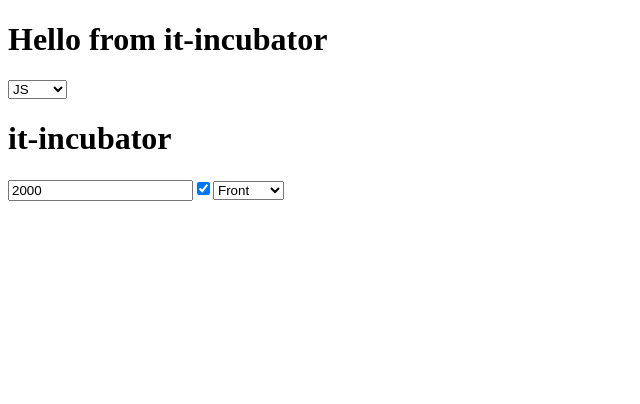
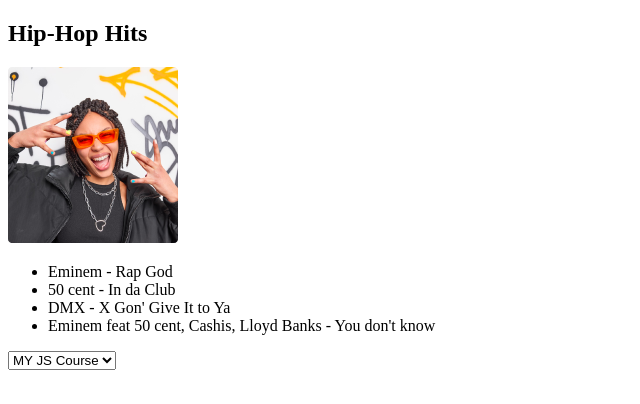
Before and after one commit to Liverpool4ik/It.Incubator_PlayList-Practice, a plain HTML site: page index.html in a window 1280 px wide. Shown: the whole page, without its empty margins (0-640 px from the left). Drawn offline with Linux system fonts and the light colour scheme.

Commit message:
render function.1

```diff
--- a/index.html
+++ b/index.html
@@ -21,7 +21,7 @@
 <html>
 	<head>
 		<meta charset="UTF-8" />
-		<title>lesson_1</title>
+		<title>Sprint_1 Week_1</title>
 		<!-- <style>
 			input {
 				width: 100%;
@@ -50,8 +50,8 @@
 		<div>
 			<input type="radio" />
 			<input type="checkbox" />
-		</div>
-		<div>
+		</div> -->
+		<!-- <div>
 			<select>
 				<option value="1">HTML</option>
 				<option value="2">CSS</option>
@@ -59,15 +59,15 @@
 				<option value="4">ReactJS</option>
 				<option value="5">NestJS</option>
 			</select>
-		</div>
-		<div>
+		</div> -->
+		<!-- <div>
 			<img src="https://it-incubator.io/_next/static/media/logo.8a063c2a.svg" />
 		</div>
 		<div>
 			<audio
 				controls
 				src="https://file-examples.com/storage/febf69dcf3656dfd992b0fa/2017/11/file_example_MP3_1MG.mp3"
-			/>
-		</div> -->
+			/> -->
+		<!-- </div> -->
 	</body>
 </html>
--- a/player.js
+++ b/player.js
@@ -1,44 +1,139 @@
-// // data
+// data
+let playlist = {
+	title: "Hip-Hop Hits",
+	coverImageUrl: "img/coverImage.png",
+	tracksInfo: {
+		totalTracksCount: 4,
+		tracksDurationInSeconds: 733,
+	},
+	trackList: [
+		{
+			trackImageUrl: "img/image-1.png",
+			artistName: "Eminem",
+			songTitle: "Rap God",
+			trackUrl: "/musicTracks/track-1.mp3",
+			isHot: true,
+		},
+		{
+			trackImageUrl: "img/image-2.png",
+			artistName: "50 cent",
+			songTitle: "In da Club",
+			trackUrl: "/musicTracks/track-2.mp3",
+			isHot: false,
+		},
 
-// let playList = {
-// 	title: "Hip-Hop Hits",
-// 	coverImageUrl: "./img/coverImage.png",
-// 	tracksInfo: {
-// 		totalTracksCount: 4,
-// 		trackDurationInSeconds: 733,
-// 	},
-// 	tracks: [
-// 		{
-// 			coverImageUrl: "./img/image-1.png",
-// 			artistName: "Eminem",
-// 			songTitle: "Rap-God,",
-// 			fileUrl: "./musicTracks/track-1.mp3",
-// 			isHot: true,
-// 		},
+		{
+			trackImageUrl: "img/image-13png",
+			artistName: "DMX",
+			songTitle: "X Gon' Give It to Ya",
+			trackUrl: "/musicTracks/track-3.mp3",
+			isHot: false,
+		},
 
-// 		{
-// 			coverImageUrl: "./img/image-2.png",
-// 			artistName: "50 cent",
-// 			songTitle: "Rap-God,",
-// 			fileUrl: "./musicTracks/track-2.mp3",
-// 			isHot: false,
-// 		},
+		{
+			trackImageUrl: "img/image-4.png",
+			artistName: "Eminem feat 50 cent, Cashis, Lloyd Banks",
+			songTitle: "You don't know",
+			trackUrl: "/musicTracks/track-4.mp3",
+			isHot: false,
+		},
+	],
+};
 
-// 		{
-// 			coverImageUrl: "./img/image-3.png",
-// 			artistName: "DMX",
-// 			songTitle: "X Gone'Give It To Ya,",
-// 			fileUrl: "./musicTracks/track-3.mp3",
-// 			isHot: false,
-// 		},
-// 		{
-// 			coverImageUrl: "./img/image-4.png",
-// 			artistName: "Eminem fet 50 cent, Cashis, Lloyd Banks ",
-// 			songTitle: "You don't know",
-// 			fileUrl: "./musicTracks/track-4.mp3",
-// 			isHot: false,
-// 		},
-// 	],
-// };
+/**
 
-// //render
+// (BEFORE  changing "playList" onto "playListForRendering" in function renderPlayList --
+// playListTitle Element.append(... playList.title и т.д. ==>> ... playListForRendering.title и т.д.)) ======================================================
+
+renderPlaylist(playlist);
+
+function renderPlaylist(playListForRendering) {
+	let playListTitleElement = document.createElement("h2");
+	playListTitleElement.append(playlist.title);
+	document.body.append(playListTitleElement);
+
+	let playListCoverImageElement = document.createElement("img");
+	playListCoverImageElement.src = playlist.coverImageUrl;
+	document.body.append(playListCoverImageElement);
+
+	let tracksListElement = document.createElement("ul");
+
+	let track0Element = document.createElement("li");
+	track0Element.append(
+		playlist.trackList[0].artistName + " - " + playlist.trackList[0].songTitle
+	);
+	tracksListElement.append(track0Element);
+
+	let track1Element = document.createElement("li");
+	track1Element.append(
+		playlist.trackList[1].artistName + " - " + playlist.trackList[1].songTitle
+	);
+	tracksListElement.append(track1Element);
+
+	let track2Element = document.createElement("li");
+	track2Element.append(
+		playlist.trackList[2].artistName + " - " + playlist.trackList[2].songTitle
+	);
+	tracksListElement.append(track2Element);
+
+	let track3Element = document.createElement("li");
+	track3Element.append(
+		playlist.trackList[3].artistName + " - " + playlist.trackList[3].songTitle
+	);
+	tracksListElement.append(track3Element);
+
+	document.body.append(tracksListElement);
+}
+ */
+
+// ================== render
+// (after changing "playList" onto "playListForRendering" in function renderPlayList --
+// playListTitle Element.append(... playList.title и т.д. ==>> ... playListForRendering.title и т.д. )) ======================================================
+
+renderPlaylist(playlist);
+
+function renderPlaylist(playListForRendering) {
+	let playListTitleElement = document.createElement("h2");
+	playListTitleElement.append(playListForRendering.title);
+	document.body.append(playListTitleElement);
+
+	let playListCoverImageElement = document.createElement("img");
+	playListCoverImageElement.src = playListForRendering.coverImageUrl;
+	document.body.append(playListCoverImageElement);
+
+	let tracksListElement = document.createElement("ul");
+
+	let track0Element = document.createElement("li");
+	track0Element.append(
+		playListForRendering.trackList[0].artistName +
+			" - " +
+			playListForRendering.trackList[0].songTitle
+	);
+	tracksListElement.append(track0Element);
+
+	let track1Element = document.createElement("li");
+	track1Element.append(
+		playListForRendering.trackList[1].artistName +
+			" - " +
+			playListForRendering.trackList[1].songTitle
+	);
+	tracksListElement.append(track1Element);
+
+	let track2Element = document.createElement("li");
+	track2Element.append(
+		playListForRendering.trackList[2].artistName +
+			" - " +
+			playListForRendering.trackList[2].songTitle
+	);
+	tracksListElement.append(track2Element);
+
+	let track3Element = document.createElement("li");
+	track3Element.append(
+		playListForRendering.trackList[3].artistName +
+			" - " +
+			playListForRendering.trackList[3].songTitle
+	);
+	tracksListElement.append(track3Element);
+
+	document.body.append(tracksListElement);
+}
--- a/sprint_1_lessons_practice.js
+++ b/sprint_1_lessons_practice.js
@@ -1,51 +1,51 @@
-// Создание элемента заголовка (h1) и добавление текста к этому элементу
-const titleElement = document.createElement("h1");
-titleElement.append("Hello from it-incubator");
+// // Создание элемента заголовка (h1) и добавление текста к этому элементу
+// const titleElement = document.createElement("h1");
+// titleElement.append("Hello from it-incubator");
 
-// Добавление элемента заголовка в тело документа
-document.body.append(titleElement);
+// // Добавление элемента заголовка в тело документа
+// document.body.append(titleElement);
 
-// Создание выпадающего списка (select)
-const techSelectElement = document.createElement("select");
+// // Создание выпадающего списка (select)
+// const techSelectElement = document.createElement("select");
 
-// Создание первого варианта (option) для выпадающего списка
-const techSelectOption0Element = document.createElement("option");
-techSelectOption0Element.value = 1;
-techSelectOption0Element.append("JS"); // Добавление текста 'JS' к первому варианту
-techSelectElement.append(techSelectOption0Element); // Добавление первого варианта в выпадающий список
+// // Создание первого варианта (option) для выпадающего списка
+// const techSelectOption0Element = document.createElement("option");
+// techSelectOption0Element.value = 1;
+// techSelectOption0Element.append("JS"); // Добавление текста 'JS' к первому варианту
+// techSelectElement.append(techSelectOption0Element); // Добавление первого варианта в выпадающий список
 
-// Создание второго варианта (option) для выпадающего списка
-const techSelectOption1Element = document.createElement("option");
-techSelectOption1Element.value = 2;
-techSelectOption1Element.append("HTML"); // Добавление текста 'HTML' ко второму варианту
-techSelectElement.append(techSelectOption1Element); // Добавление второго варианта в выпадающий список
+// // Создание второго варианта (option) для выпадающего списка
+// const techSelectOption1Element = document.createElement("option");
+// techSelectOption1Element.value = 2;
+// techSelectOption1Element.append("HTML"); // Добавление текста 'HTML' ко второму варианту
+// techSelectElement.append(techSelectOption1Element); // Добавление второго варианта в выпадающий список
 
-// Добавление второго варианта в тело документа (вместо этого, вероятно, предполагалось добавить сам выпадающий список)
-document.body.append(techSelectElement);
+// // Добавление второго варианта в тело документа (вместо этого, вероятно, предполагалось добавить сам выпадающий список)
+// document.body.append(techSelectElement);
 
-//============================================== OBJECTS =========================//
-//
+// //============================================== OBJECTS =========================//
+// //
 
-// data
-const info = {
-	title: "it-incubator",
-	graduatesCount: 2000,
-	areYouChampion: true,
-};
+// // data
+// const info = {
+// 	title: "it-incubator",
+// 	graduatesCount: 2000,
+// 	areYouChampion: true,
+// };
 
-// render
-let pageTitleElement = document.createElement("h1");
-pageTitleElement.innerText = info.title;
-document.body.append(pageTitleElement);
+// // render
+// let pageTitleElement = document.createElement("h1");
+// pageTitleElement.innerText = info.title;
+// document.body.append(pageTitleElement);
 
-let graduatesCountElement = document.createElement("input");
-graduatesCountElement.value = info.graduatesCount;
-document.body.append(graduatesCountElement);
+// let graduatesCountElement = document.createElement("input");
+// graduatesCountElement.value = info.graduatesCount;
+// document.body.append(graduatesCountElement);
 
-let areYouChampionElement = document.createElement("input");
-areYouChampionElement.type = "checkbox";
-areYouChampionElement.checked = info.areYouChampion;
-document.body.append(areYouChampionElement);
+// let areYouChampionElement = document.createElement("input");
+// areYouChampionElement.type = "checkbox";
+// areYouChampionElement.checked = info.areYouChampion;
+// document.body.append(areYouChampionElement);
 
 //////////////////////========================================////////////////////////////////////
 // data
@@ -53,25 +53,27 @@ const information = {
 	title: "it-incubator",
 	graduatesCount: 2000,
 	areYouChampion: true,
-	technologies: [{ title: "Front" }, { title: "Back" }, { title: "DevOps" }],
+	technologies: [
+		{ title: "MY JS Course", year: 2012, costDollars: 200 },
+		{ title: "My Back", year: 2015, costDollars: 400 },
+		{ title: "My DevOps", year: 2020, costDollars: 500 },
+	],
 };
 //render
-const selectBlockElemnet = document.createElement("select");
-///
+const selectBlockElement = document.createElement("select");
 
 let option0Element = document.createElement("option");
-option0Element.value = 0;
-option0Element.append("Front");
-selectBlockElemnet.append(option0Element);
+option0Element.append(information.technologies[0].title);
+// selectBlockElement.append(option0Element);
 
 let option1Element = document.createElement("option");
-option1Element.value = 1;
-option1Element.append("Back");
-selectBlockElemnet.append(option1Element);
+option1Element.append(information.technologies[1].costDollars);
+// selectBlockElement.append(option1Element);
 
 let option2Element = document.createElement("option");
-option2Element.value = 2;
-option2Element.append("DevOps");
-selectBlockElemnet.append(option2Element);
+option2Element.append(information.technologies[2].year);
+// selectBlockElement.append(option2Element);
 
-document.body.append(selectBlockElemnet);
+selectBlockElement.append(option0Element, option1Element, option2Element);
+
+document.body.append(selectBlockElement);
```
